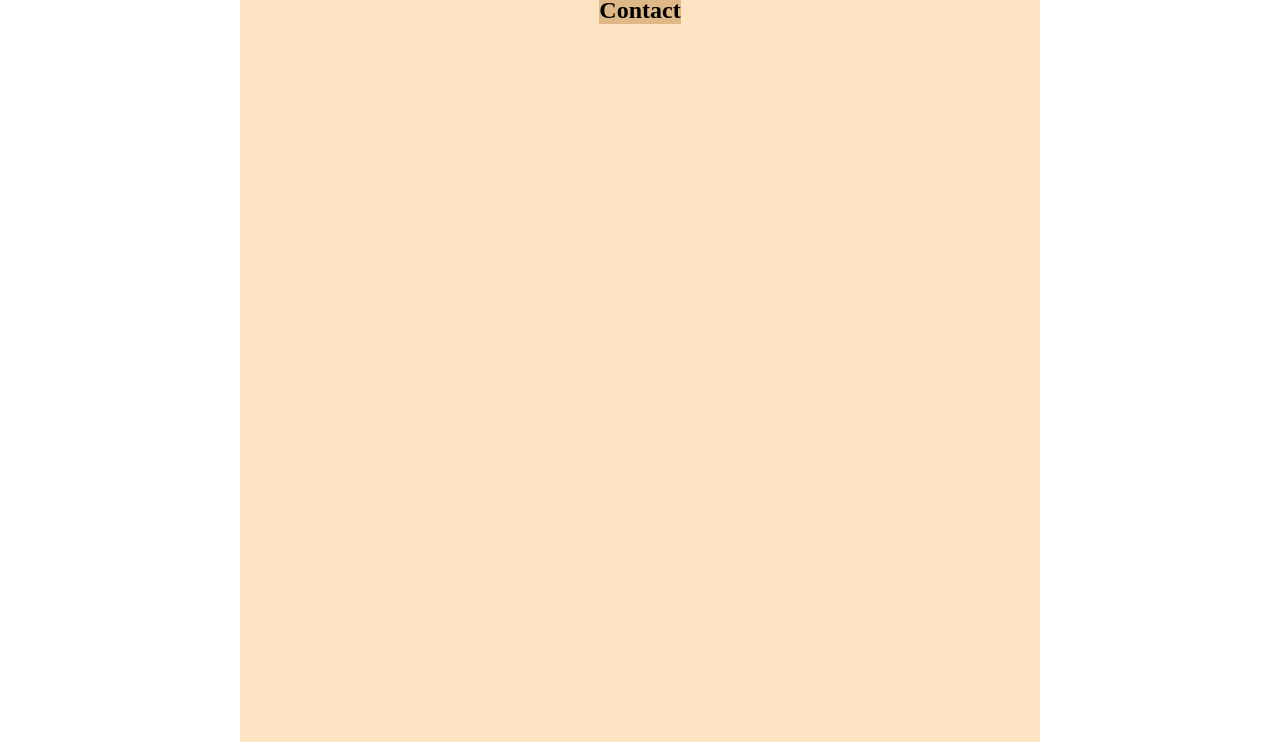
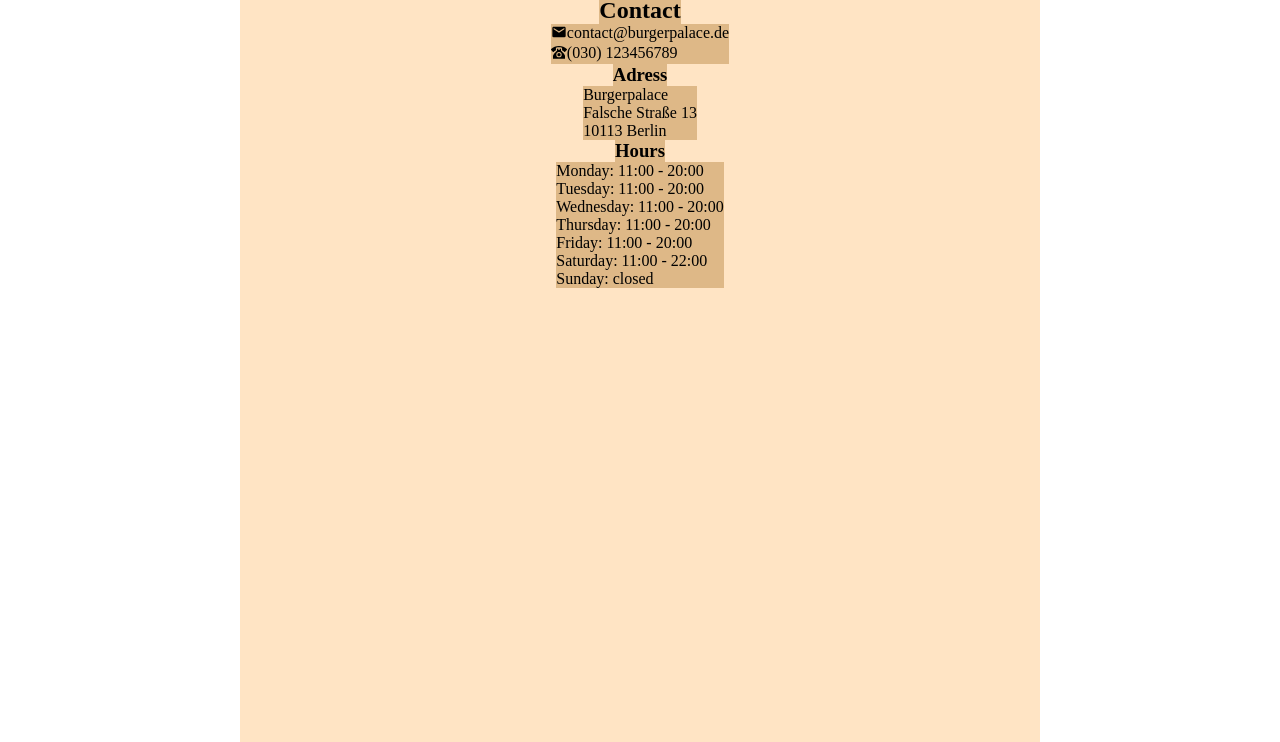
Before and after one commit to joMarsch/restaurant-page, a website built with webpack: page src/index.html in a window 1280 px wide. Shown: the part 58-800 px from the top of the page. Built offline with nearby package versions, Linux system fonts and the light colour scheme; files whose address does not match are found by name.

Commit message:
Finish basic layout and content

```diff
--- a/src/contact.js
+++ b/src/contact.js
@@ -1,6 +1,53 @@
+import Phone from "./images/phone-classic.svg"
+import Email from "./images/email.svg"
+
+class ContactInformation {
+    constructor(phoneNumber, email, hours, adress) {
+        this._phoneNumber = phoneNumber;
+        this._email = email;
+        this._hours = hours;
+        this._adress = adress;
+    }
+
+    get phoneNumber() {
+        return this._phoneNumber;
+    }
+
+    get email() {
+        return this._email;
+    }
+
+    get hours() {
+        return this._hours;
+    }
+
+    get adress() {
+        return this._adress;
+    }
+}
+
 const contact = (function () {
     const container = document.createElement("div");
     container.id = "contact";
+
+    const contactInformation = new ContactInformation(
+        "(030) 123456789",
+        "contact@burgerpalace.de",
+        [
+            "Monday: 11:00 - 20:00",
+            "Tuesday: 11:00 - 20:00",
+            "Wednesday: 11:00 - 20:00",
+            "Thursday: 11:00 - 20:00",
+            "Friday: 11:00 - 20:00",
+            "Saturday: 11:00 - 22:00",
+            "Sunday: closed"
+        ],
+        [
+            "Burgerpalace",
+            "Falsche Straße 13",
+            "10113 Berlin"
+        ]
+    );
 
     (function buildTitle() {
         var title = document.createElement("h2");
@@ -8,6 +55,52 @@ const contact = (function () {
         container.appendChild(title);
     })();
 
+    (function buildContactContainer() {
+        var contactContainer = document.createElement("div");
+        contactContainer.classList.add("contact-container");
+        var information = [
+            [Email, contactInformation.email],
+            [Phone, contactInformation.phoneNumber]
+        ];
+        information.forEach(element => {
+            const image = new Image();
+            image.src = element[0];
+            contactContainer.appendChild(document.createElement("div")).appendChild(image);
+
+            const div = document.createElement("div");
+            div.innerHTML = element[1];
+            contactContainer.appendChild(div);
+        })
+
+        container.appendChild(contactContainer);
+    })();
+
+    (function buildAdressTitle() {
+        var title = document.createElement("h3");
+        title.innerHTML = "Adress";
+        container.appendChild(title);
+    })();
+
+    (function buildAdressContainer() {
+        var div = document.createElement("div");
+        div.innerHTML = contactInformation.adress.join("<br>")
+        container.appendChild(div);
+    })();
+
+    (function buildHoursTitle() {
+        var title = document.createElement("h3");
+        title.innerHTML = "Hours";
+        container.appendChild(title);
+    })();
+
+    (function buildHoursContainer() {
+        var div = document.createElement("div");
+        div.innerHTML = contactInformation.hours.join("<br>")
+        container.appendChild(div);
+    })();
+
+
+
     return { container }
 })();
 
--- a/src/home.js
+++ b/src/home.js
@@ -32,7 +32,10 @@ const home = (function () {
     (function buildText() {
         const paragraph = document.createElement("p");
 
-        paragraph.innerHTML = "Lorem ipsum dolor sit amet, consetetur sadipscing elitr, sed diam nonumy eirmod tempor invidunt ut labore et dolore magna aliquyam erat, sed diam voluptua. At vero eos et accusam et justo duo dolores et ea rebum. Stet clita kasd gubergren, no sea takimata sanctus est Lorem ipsum dolor sit amet. Lorem ipsum dolor sit amet, consetetur sadipscing elitr, sed diam nonumy eirmod tempor invidunt ut labore et dolore magna aliquyam erat, sed diam voluptua. At vero eos et accusam et justo duo dolores et ea rebum. Stet clita kasd gubergren, no sea takimata sanctus est Lorem ipsum dolor sit amet."
+        paragraph.innerHTML = `This might be the best place to get a burger. But who knows?
+        Maybe there are better places but do you really want to find out?
+        I would, because this restaurant does not exist and you might stay hungry if you try
+        to get a burger from us`;
 
         container.appendChild(paragraph);
     })();
--- a/src/index.html
+++ b/src/index.html
@@ -3,7 +3,7 @@
 <head>
     <meta charset="UTF-8">
     <meta name="viewport" content="width=device-width, initial-scale=1.0">
-    <title>Restaurant Page</title>
+    <title>Burgerpalace</title>
 </head>
 <body>
     <div class="container"></div>
--- a/src/style.css
+++ b/src/style.css
@@ -63,3 +63,14 @@ nav > ul {
 #home p {
     width: var(--content-max-width);
 }
+
+.contact-container {
+    display: grid;
+    grid-template-columns: min-content 1fr;
+    grid-auto-rows: max-content;
+}
+
+.contact-container img {
+    height: 1em;
+    width: auto;
+}
```
Also changed, not shown: dist/index.html, dist/main.js, src/images/email.svg (added), src/images/phone-classic.svg (added).
